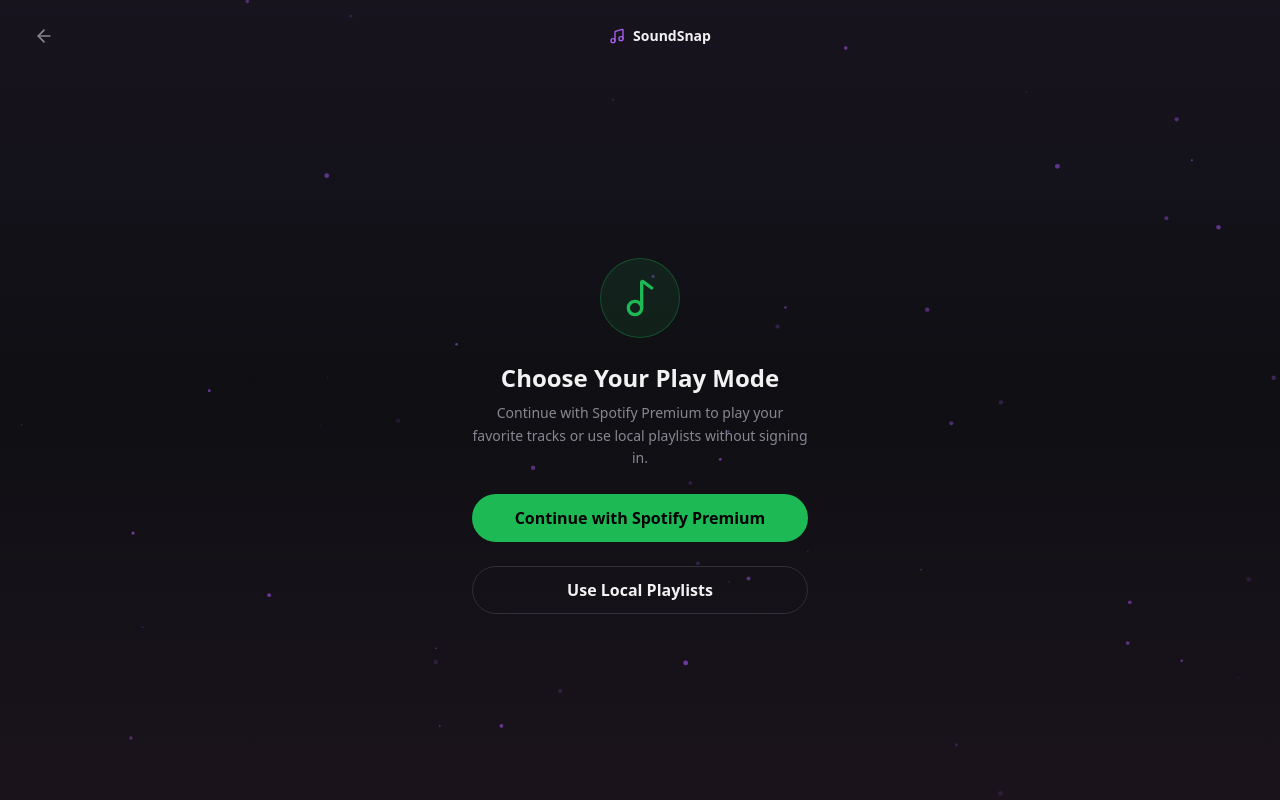
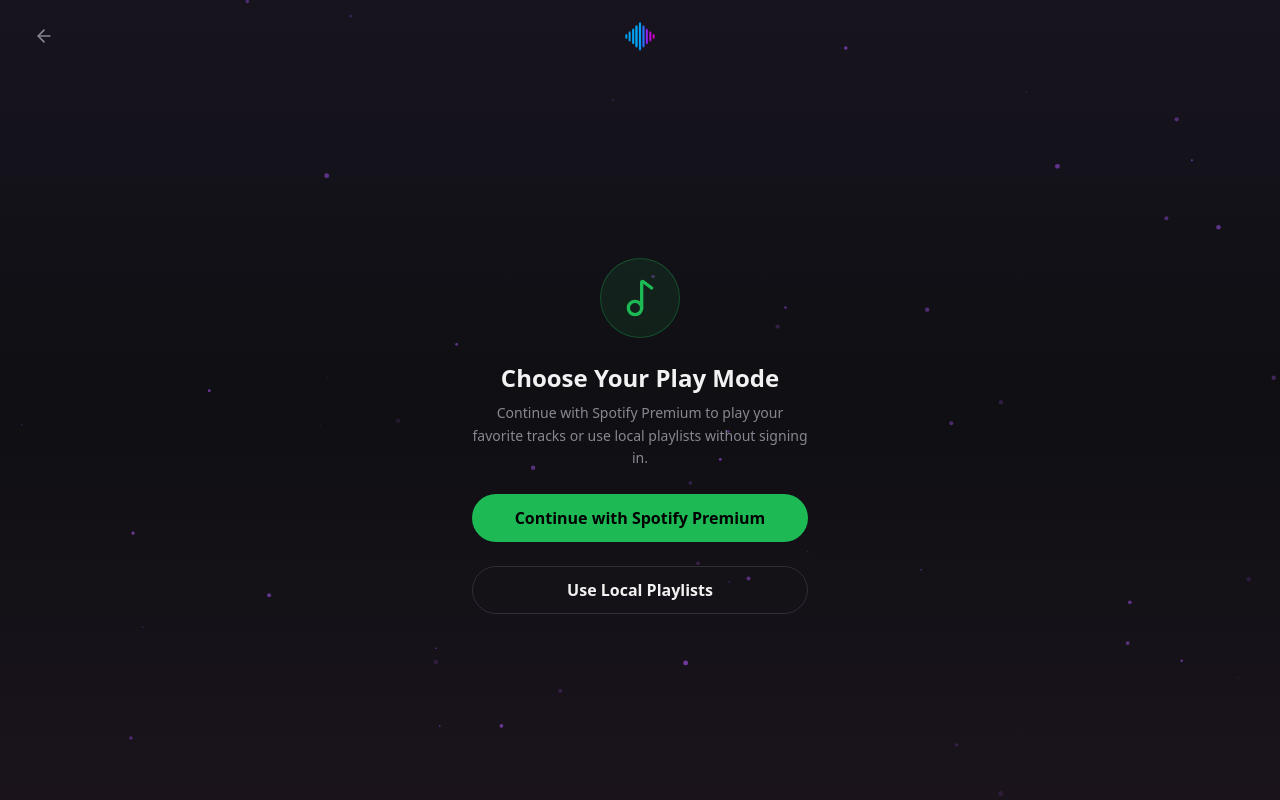
Before and after one commit to zwartebliksem1/SoundSnap, a React (Vite) app: page /#/play in a window 1280 px wide. Built offline with nearby package versions, Linux system fonts and the light colour scheme.

Commit message:
Feat: Logo update

```diff
--- a/index.html
+++ b/index.html
@@ -2,9 +2,9 @@
 <html lang="en">
   <head>
     <meta charset="UTF-8" />
-    <link rel="icon" type="image/svg+xml" href="/favicon.svg" />
+    <link rel="icon" type="image/png" href="/logoTRNS.png" />
     <meta name="viewport" content="width=device-width, initial-scale=1.0" />
-    <title>soundsnap</title>
+    <title>SoundSnap</title>
   </head>
   <body>
     <div id="root"></div>
--- a/src/pages/Game.jsx
+++ b/src/pages/Game.jsx
@@ -338,7 +338,8 @@
 
       <div className="relative z-10 min-h-screen flex flex-col">
         {/* Header */}
-        <header className="flex items-center justify-between px-6 py-4">
+        <header className="relative flex items-center justify-between px-6 py-4">
+          <div className="flex-1 flex justify-start z-10">
             <Button
               variant="ghost"
               size="icon"
@@ -350,11 +351,13 @@
             >
               <ArrowLeft className="w-5 h-5" />
             </Button>
-          <div className="flex items-center gap-2">
-            <Music className="w-4 h-4 text-primary" />
-            <span className="font-heading font-semibold text-sm text-foreground">SoundSnap</span>
           </div>
-          <div className="flex items-center gap-2">
+
+          <div className="absolute left-1/2 top-1/2 -translate-x-1/2 -translate-y-1/2 flex items-center justify-center pointer-events-none z-0">
+            <img src="./logoTRNS.png" alt="Logo" className="w-8 h-8" />
+          </div>
+
+          <div className="flex-1 flex items-center justify-end gap-2 z-10">
             {connected && setupComplete && (
               <>
                 <div className="flex items-center gap-1.5 bg-card/50 backdrop-blur border border-border/50 rounded-full px-3 py-1.5">
--- a/src/pages/Home.jsx
+++ b/src/pages/Home.jsx
@@ -20,9 +20,7 @@
           transition={{ type: "spring", duration: 0.8 }}
           className="mb-8"
         >
-          <div className="w-24 h-24 rounded-full bg-gradient-to-br from-primary to-accent flex items-center justify-center shadow-2xl shadow-primary/30">
-            <Music className="w-12 h-12 text-primary-foreground" />
-          </div>
+          <img src="./logoTRNS.png" alt="SoundSnap Logo" className="w-24 h-24 md:w-32 md:h-32" />
         </motion.div>
 
         {/* Title */}
```
Also changed, not shown: public/logoTRNS.png. Lines whose indentation alone changed are shown as unchanged.
